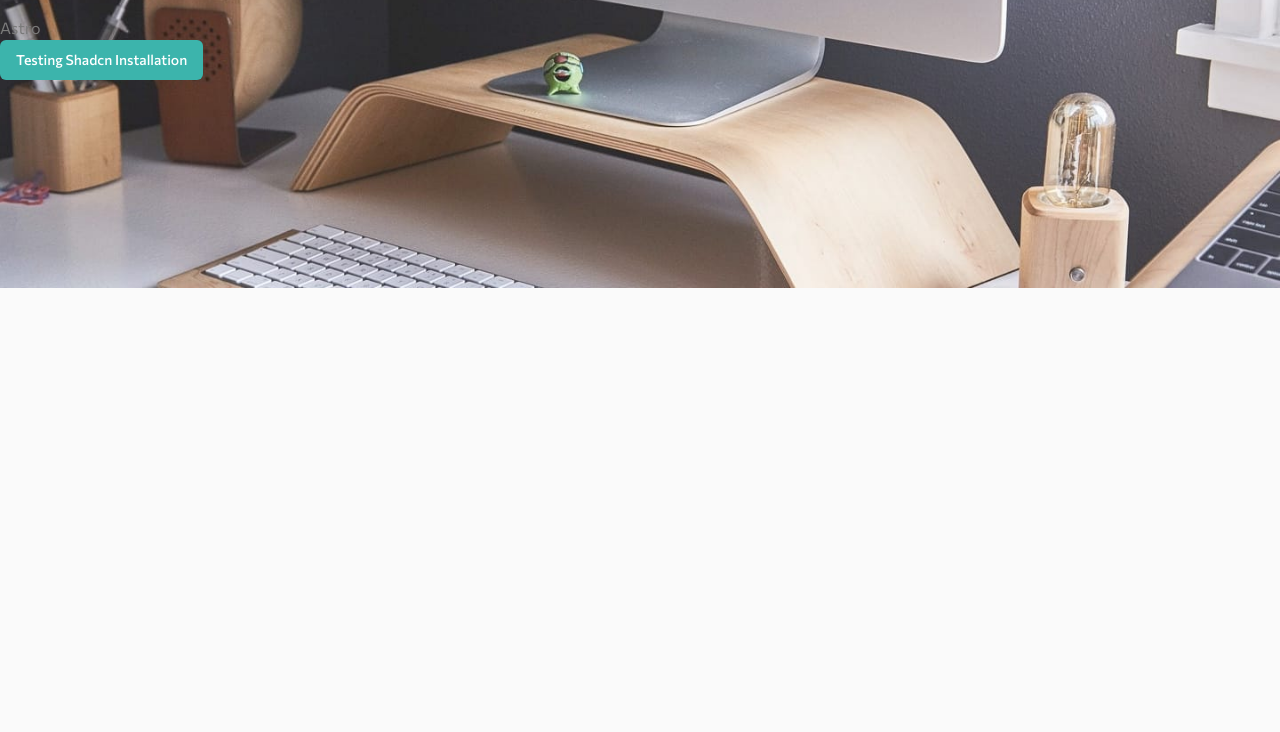
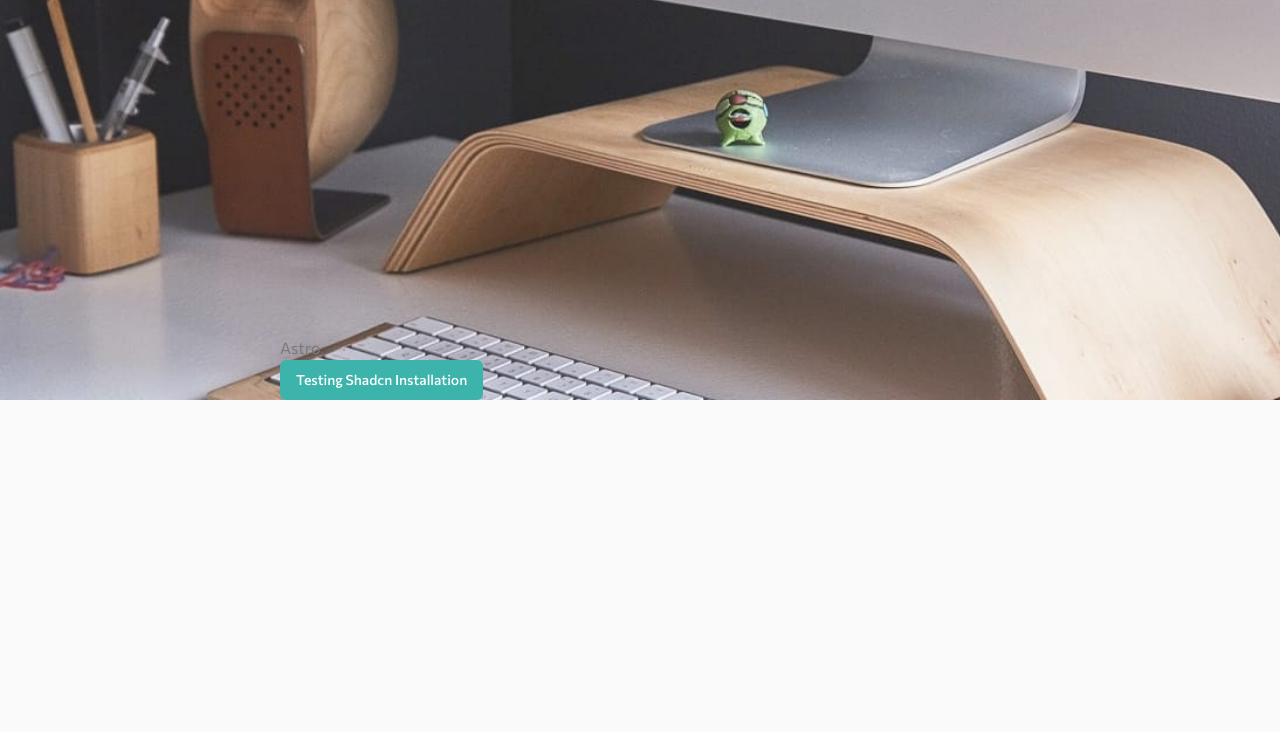
Before and after one commit to abizmo/crowdfunding-product-page, an Astro site: page / in a window 1280 px wide. Shown: the part 68-800 px from the top of the page. Built offline with nearby package versions, Linux system fonts and the light colour scheme; Astro itself is replaced by a stand-in of ours.

Commit message:
position main element

```diff
--- a/src/layouts/root.astro
+++ b/src/layouts/root.astro
@@ -24,7 +24,7 @@
   </head>
   <body class=''>
     <Header />
-    <main>
+    <main class='max-w-3xl px-6 mx-auto mt-60 md:mt-80'>
       <slot />
     </main>
   </body>
```
